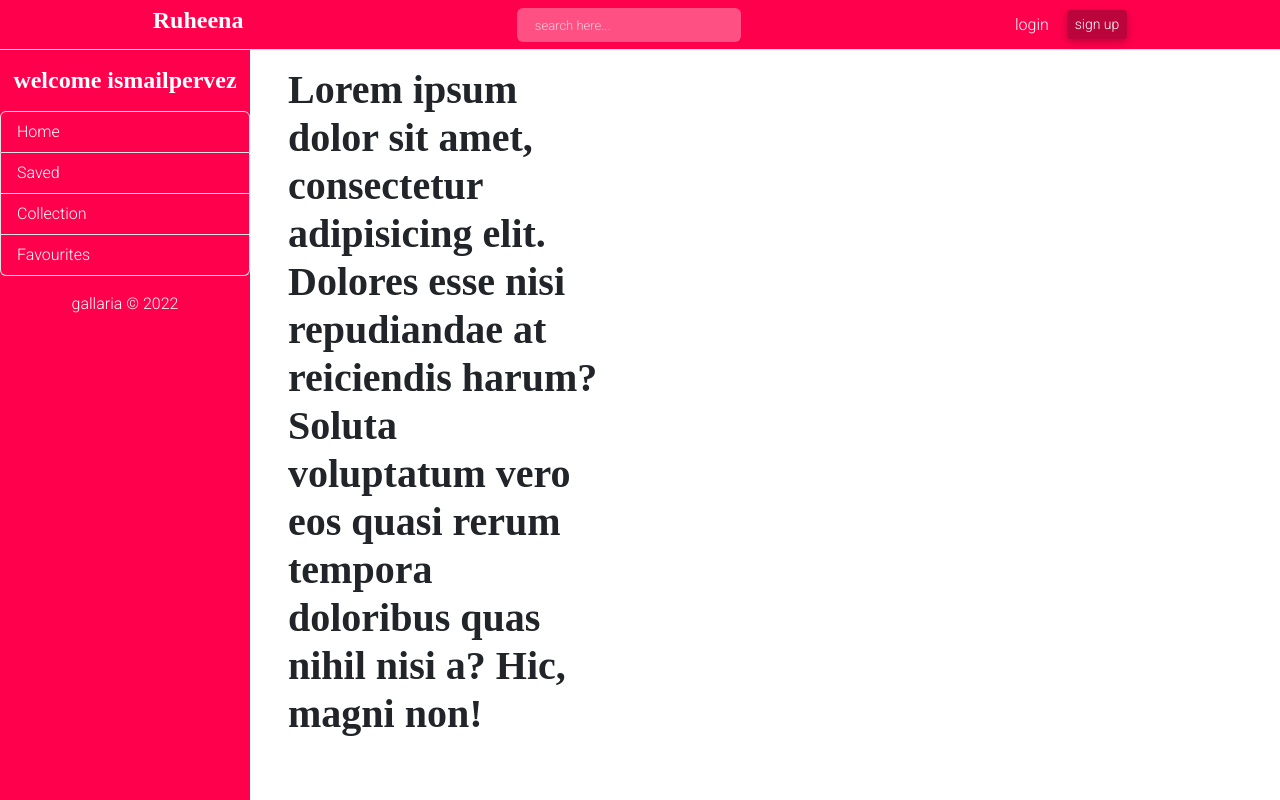
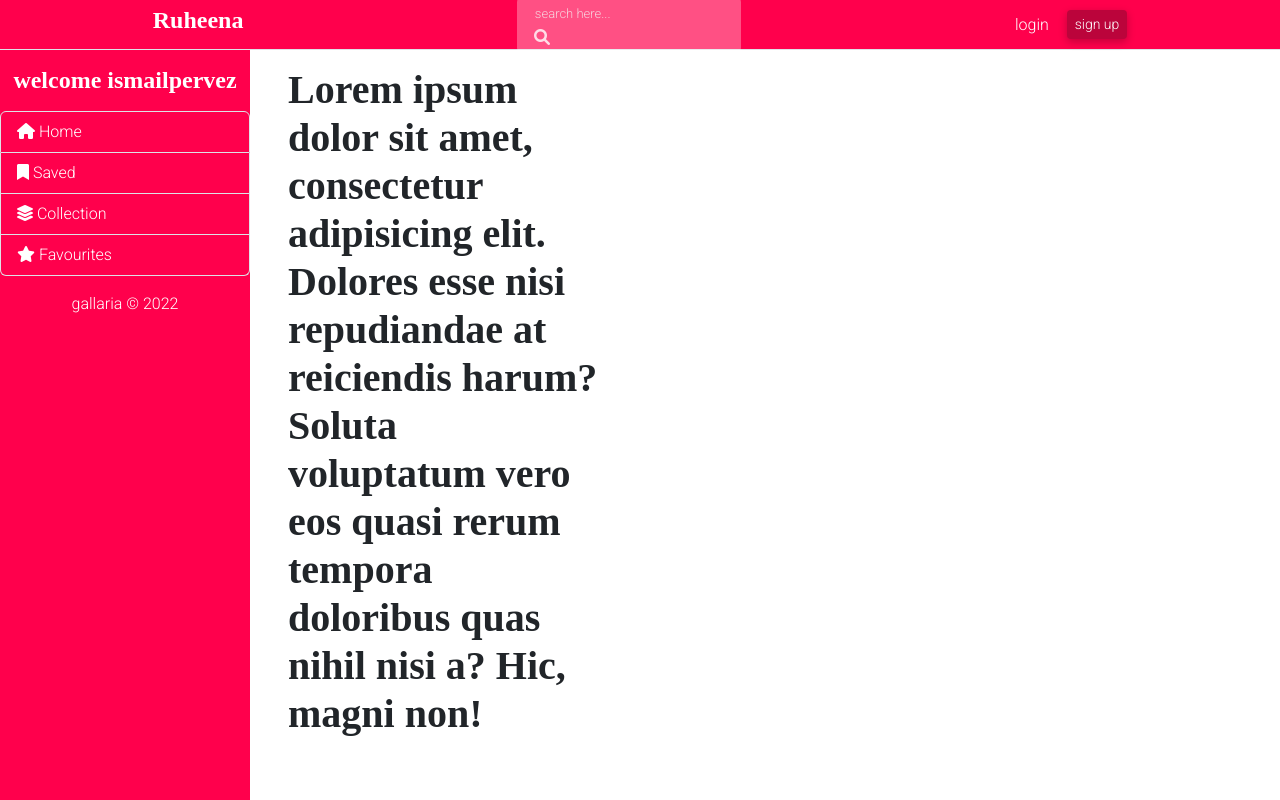
Before and after one commit to ismailPervez/gallaria, a Django app: page / in a window 1280 px wide. Run offline with Django 4.2, Linux system fonts and the light colour scheme; some libraries are stand-ins or nearby versions; some web fonts are replaced.

Commit message:
added font awesome

```diff
--- a/ruheena/users/templates/users/base.html
+++ b/ruheena/users/templates/users/base.html
@@ -34,5 +34,7 @@
             </section>
         </main>
     </div>
+    <!-- fontawesome cdn -->
+    <link rel="stylesheet" href="https://cdnjs.cloudflare.com/ajax/libs/font-awesome/6.0.0-beta3/css/all.min.css" integrity="sha512-Fo3rlrZj/k7ujTnHg4CGR2D7kSs0v4LLanw2qksYuRlEzO+tcaEPQogQ0KaoGN26/zrn20ImR1DfuLWnOo7aBA==" crossorigin="anonymous" referrerpolicy="no-referrer" />
 </body>
 </html>
```
